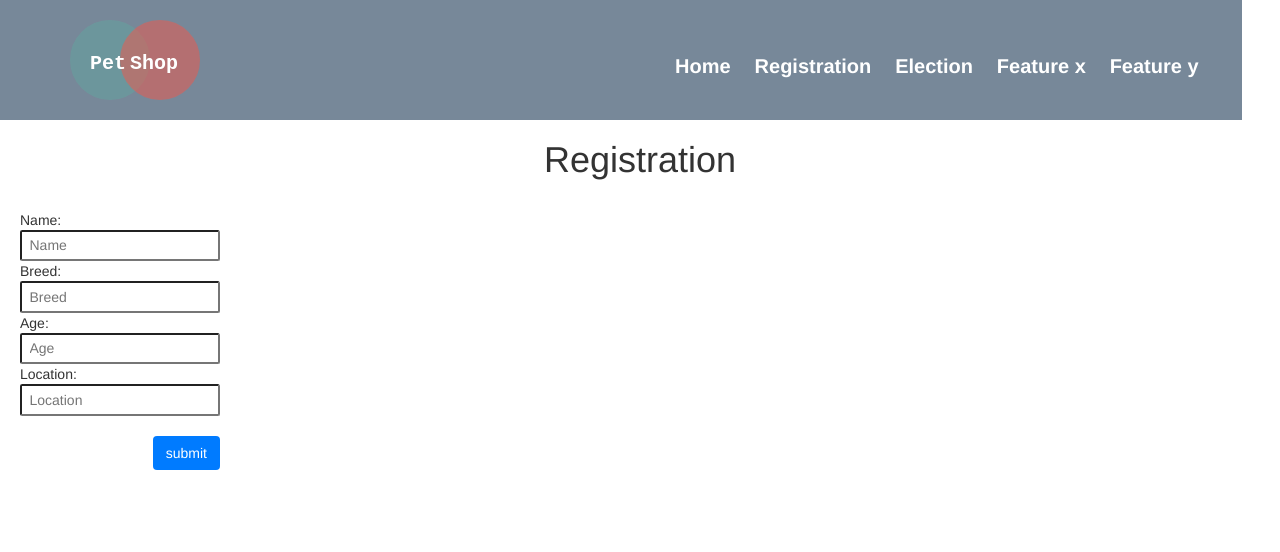
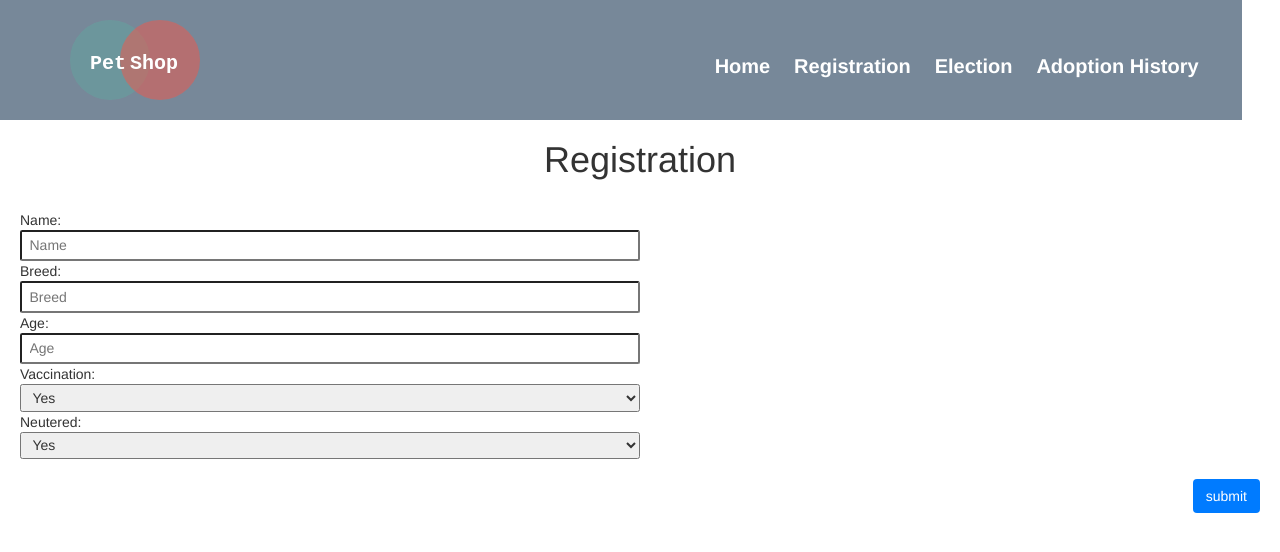
Before and after one commit to JiajunJasonLi/APS1050_Project, a plain HTML site: page src/html/registration.html in a window 1280 px wide. Drawn offline with Linux system fonts and the light colour scheme; files that its build step writes are made by us from their sources.

Commit message:
Rework on registration page

```diff
--- a/src/css/registration.css
+++ b/src/css/registration.css
@@ -1,9 +1,5 @@
-#registrationForm {
+#settingBlock {
     float: center;
-}
-
-#settingBlock {
-    float: left;
     padding: 20px;
 }
 
@@ -27,16 +23,15 @@
     /* transition: color .15s ease-in-out,background-color .15s ease-in-out,border-color .15s ease-in-out,box-shadow .15s ease-in-out */
 }
 
-input {
+input, select {
     margin: auto;
     margin-top: 5px;
-    width: 100%;
+    width: 50%;
     padding: 0.375rem .75rem;
     line-height: 1.5;
     border-radius: .25rem;
 }
 
-
 h1 {
     text-align: center
 }
--- a/src/html/registration.html
+++ b/src/html/registration.html
@@ -27,15 +27,14 @@
 			<ul>
 				<li><a href='../index.html'>Home</a></li>
 				<li><a class='active' href='registration.html'>Registration</a></li>
-				<li><a href='html/election.html'>Election</a></li>
-				<li><a href='#'>Feature x</a></li>
-				<li><a href='#'>Feature y</a></li>
+				<li><a href='election.html'>Election</a></li>
+				<li><a href='history.html'>Adoption History</a></li>
 			</ul>
 		</div>
 	</header>
 
 	<!-- User Picture-->
-	<div id="registration">
+	<!-- <div id="registration"> -->
 	<h1>Registration</h1>
 
     <div id='settingBlock'>
@@ -50,23 +49,33 @@
 			</div>
 			<div class="inputBlock">
 				<div>Age:</div>
-					<input type='number' id='ageInput' placeholder="Age" required>
+				<input type='number' min="0" max="100" id='ageInput' placeholder="Age" required>
 			</div>
 			<!-- <div class="inputBlock">
 				<div>Birthday:</div>
 				<input type='date' id='birthdayInput' placeholder="Birthday" required>
 			</div> -->
 			<div class="inputBlock">
-					<div>Location:</div>
-					<input class='text' id='locationInput' placeholder="Location" required>
+				<div>Vaccination:</div>
+				<select id="vaccinationSelect">
+					<option value="yes">Yes</option>
+					<option value="no">No</option>
+				</select>
 			</div>
+
+			<div class="inputBlock">
+				<div>Neutered:</div>
+				<select id="neuterSelect">
+					<option value="yes">Yes</option>
+					<option value="no">No</option>
+				</select>
+			</div>
+
 		</form>
-
 		<button class='btn'>submit</button>
 			<!-- To submit use this
 				<button type='submit' form='modifyUserForm' value='Submit' class='btn'>submit</button>
 			-->
 	</div>
-	</div>
 </body>
 </html>
```
Lines whose indentation alone changed are shown as unchanged.
